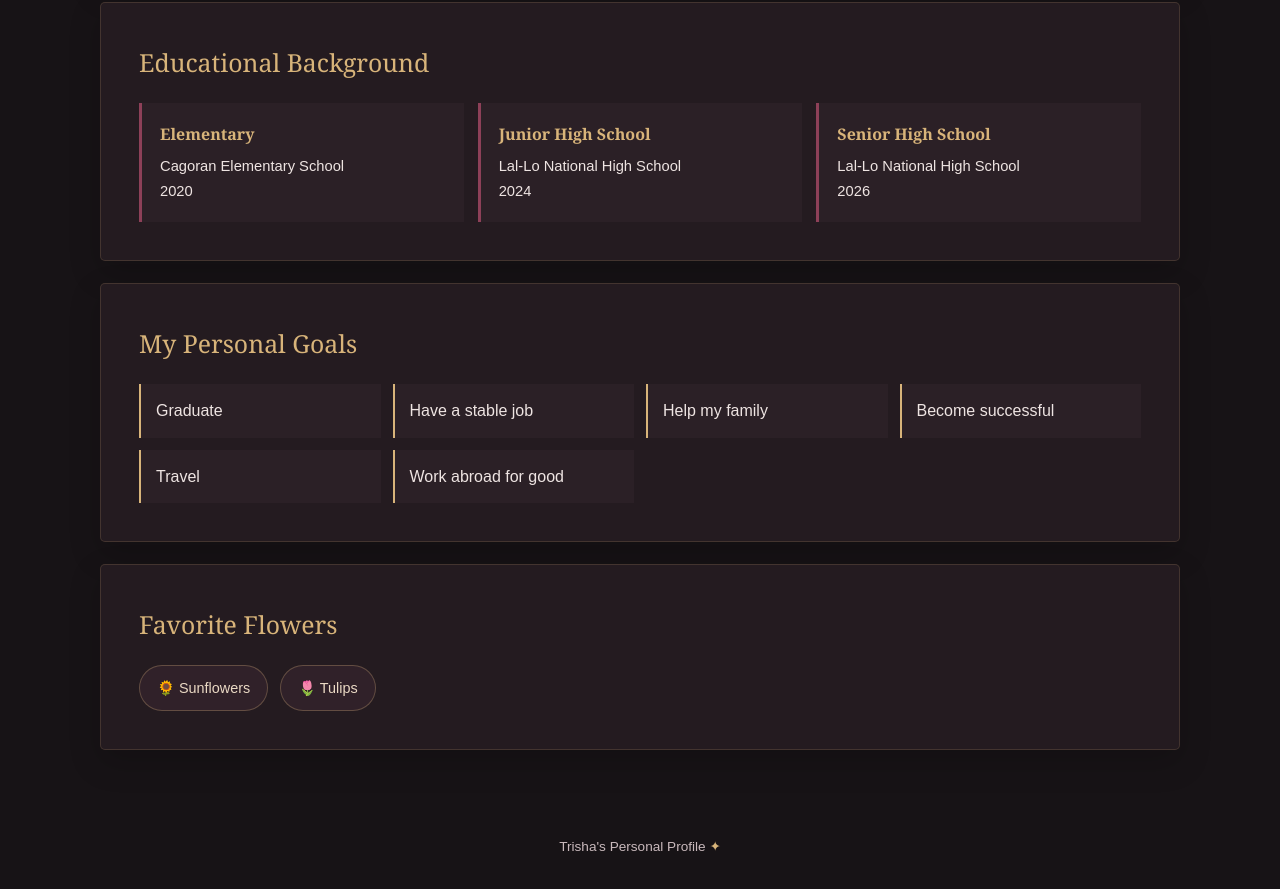
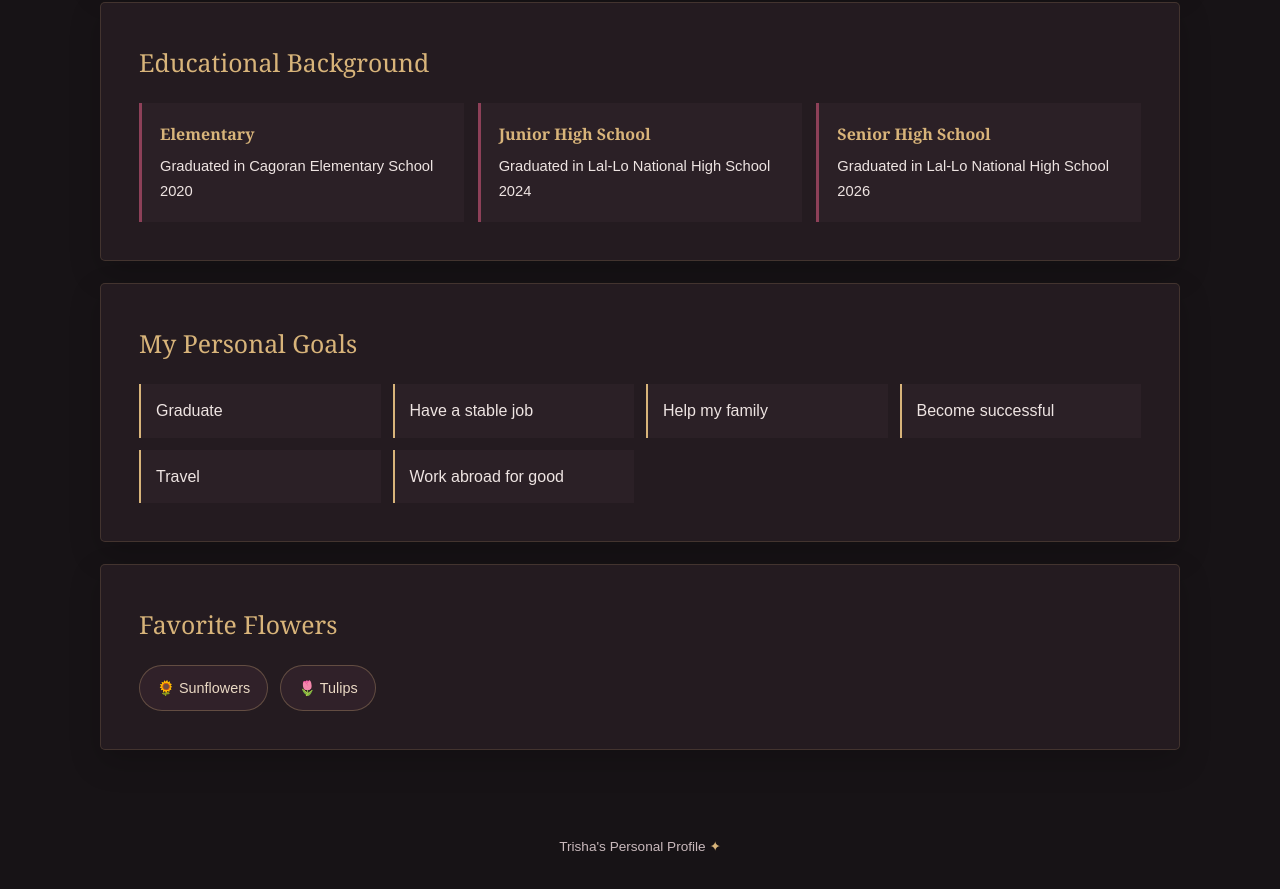
Before and after one commit to duquejhonpaulcyn-ctrl/Trisha-Bermudez, a plain HTML site: page Trisha_Profile_With_Photo (1).html in a window 1280 px wide. Shown: the part 1396-2285 px from the top of the page. Drawn offline with Linux system fonts and the light colour scheme.

Commit message:
Revise education section with graduation information
Updated educational background to include graduation details.

```diff
--- a/Trisha_Profile_With_Photo (1).html
+++ b/Trisha_Profile_With_Photo (1).html
@@ -86,9 +86,9 @@ footer span{color:var(--gold)}
 <div class="hobby-card"><div class="symbol">▸</div><p>Watching movies</p></div>
 </div></section>
 <section id="education"><h2>Educational Background</h2><div class="education-list">
-<div class="education-item"><h3>Elementary</h3><p>Cagoran Elementary School</p><p>2020</p></div>
-<div class="education-item"><h3>Junior High School</h3><p>Lal-Lo National High School</p><p>2024</p></div>
-<div class="education-item"><h3>Senior High School</h3><p>Lal-Lo National High School</p><p>2026</p></div>
+<div class="education-item"><h3>Elementary</h3><p>Graduated in Cagoran Elementary School</p><p>2020</p></div>
+<div class="education-item"><h3>Junior High School</h3><p>Graduated in Lal-Lo National High School</p><p>2024</p></div>
+<div class="education-item"><h3>Senior High School</h3><p>Graduated in Lal-Lo National High School</p><p>2026</p></div>
 </div></section>
 <section id="goals"><h2>My Personal Goals</h2><ul class="goals-list">
 <li>Graduate</li><li>Have a stable job</li><li>Help my family</li><li>Become successful</li><li>Travel</li><li>Work abroad for good</li>
```
